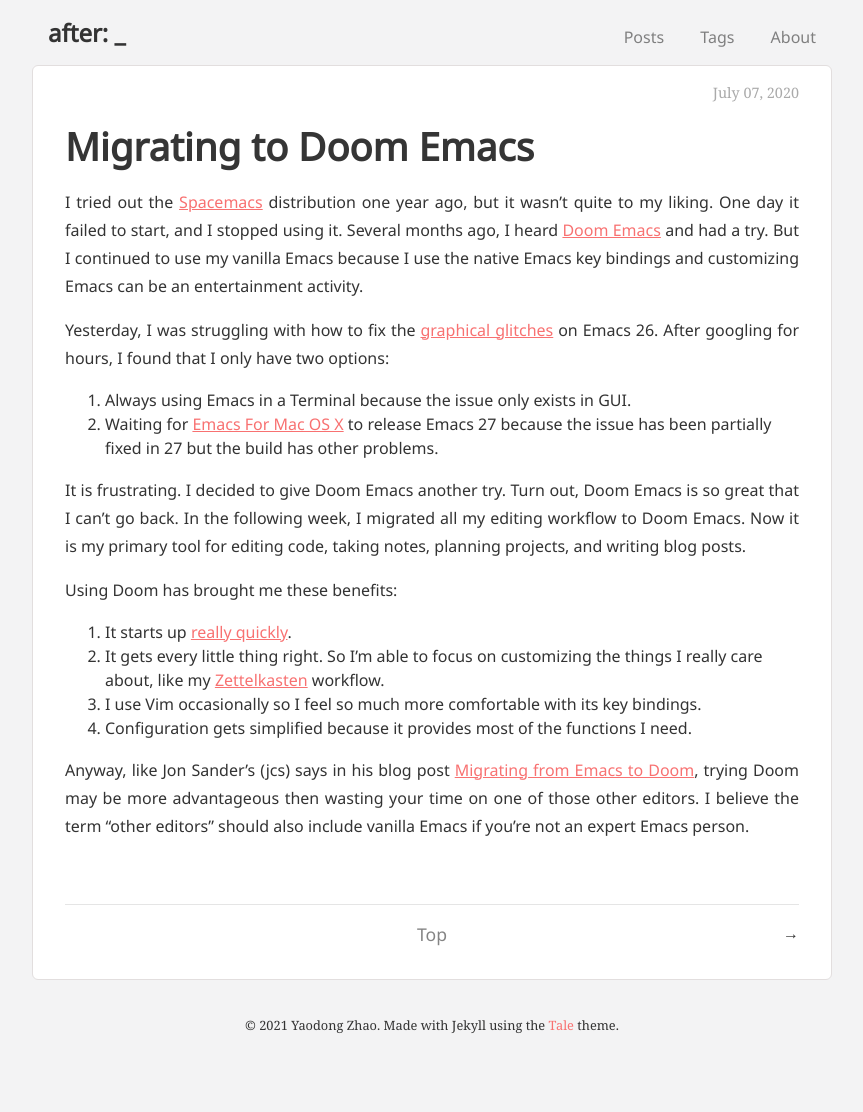
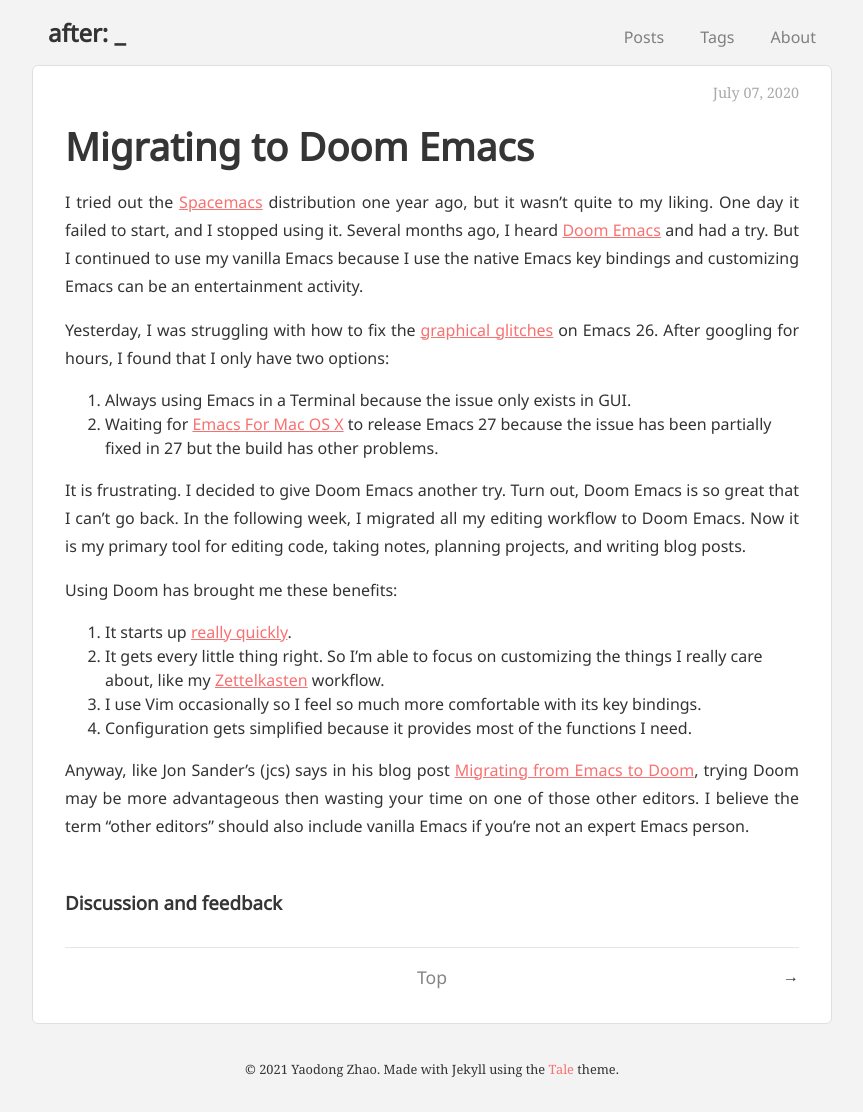
Before and after one commit to yaodong/blog, a Jekyll site: the page built from _posts/2020-07-07-migrating-to-doom-emacs.md, in a window 1280 px wide. Shown: the whole page, without its empty margins (208-1071 px from the left). Built offline with Jekyll 4.4.1, drawn with Linux system fonts in a browser that asks for light colours; comment, search, counter and statistics services are not loaded; before the commit the page ends 1068 px from its top, so only the background shows below that; part of the change alters nothing that is shown.

```diff
--- a/_config.yml
+++ b/_config.yml
@@ -44,3 +44,5 @@ exclude:
   - CNAME
   - Gemfile
   - Gemfile.lock
+
+disqus: yaodong
--- a/_posts/2020-07-07-migrating-to-doom-emacs.md
+++ b/_posts/2020-07-07-migrating-to-doom-emacs.md
@@ -1,6 +1,7 @@
 ---
 title: Migrating to Doom Emacs
 date: 2020-07-07
+comments: true
 ---
 
 
```
